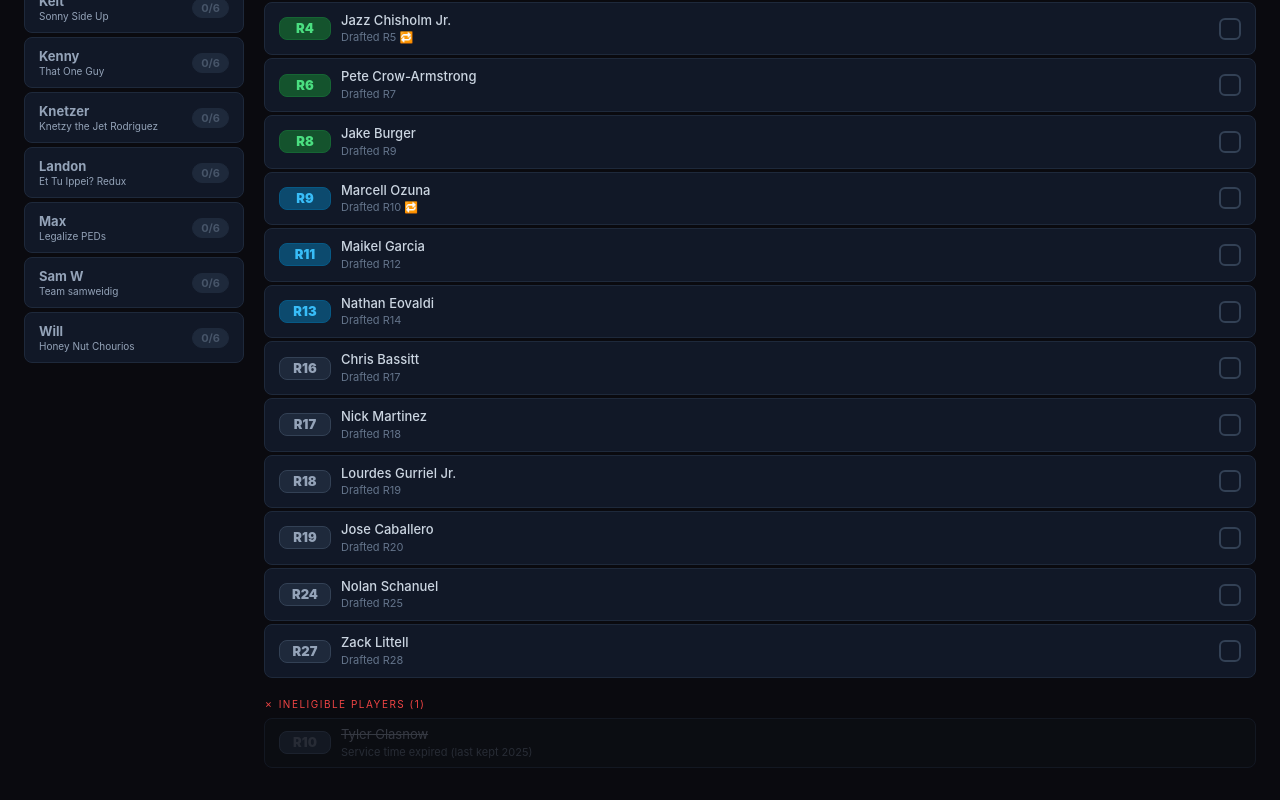
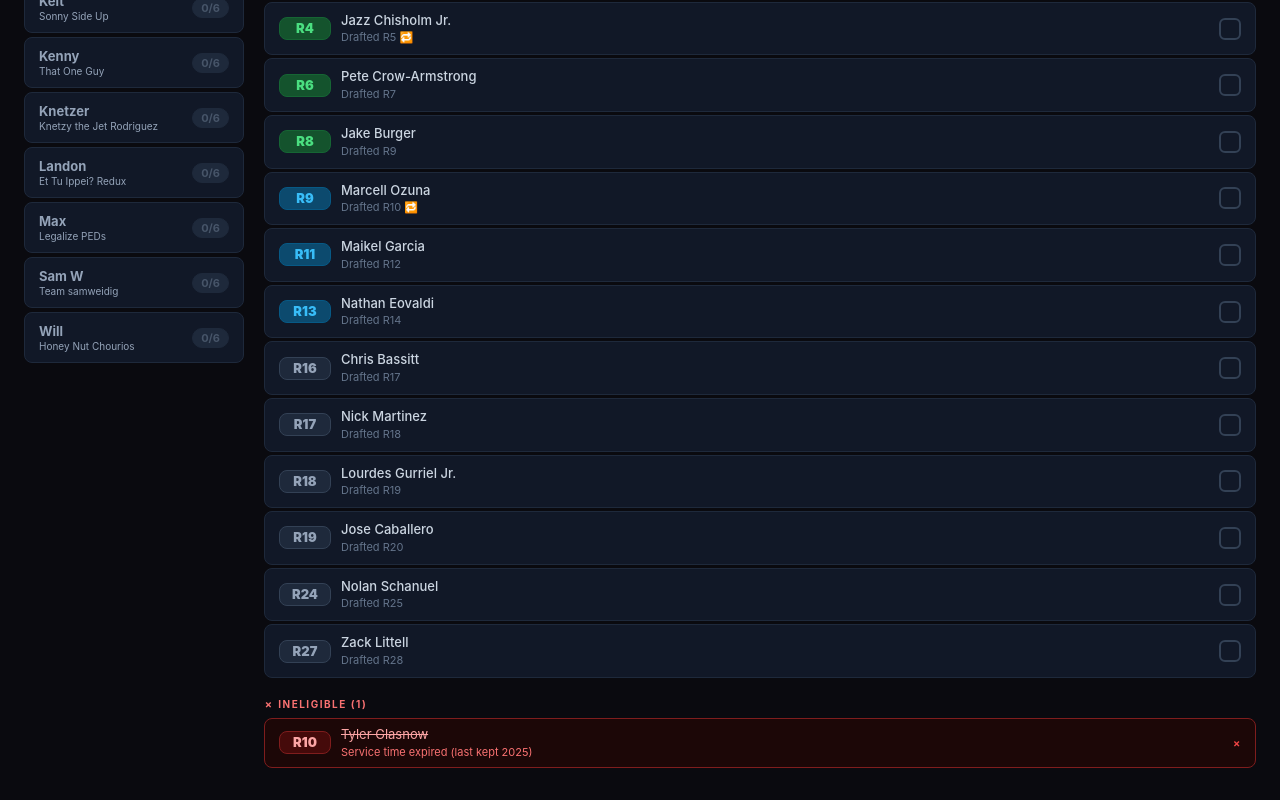
Before and after one commit to chasevandiver/fantasybaseballkeepers, a React (Vite) app: page / in a window 1280 px wide. Shown: the part 452-1252 px from the top of the page. Built offline with nearby package versions, Linux system fonts and the light colour scheme.

Commit message:
Update App.jsx

```diff
--- a/src/App.jsx
+++ b/src/App.jsx
@@ -740,10 +740,10 @@ export default function KeeperManager() {
             {/* FRANCHISE TAG ELIGIBLE SECTION */}
             {ineligiblePlayers.some(p => p.ft_eligible) && (
               <>
-                <div style={{ fontSize: 10, letterSpacing: "0.15em", color: "#a855f7", textTransform: "uppercase", marginBottom: 8 }}>
-                  ⭐ Franchise Tag Available — Check to activate &amp; unlock eligibility
+                <div style={{ fontSize: 10, letterSpacing: "0.15em", color: "#d8b4fe", textTransform: "uppercase", marginBottom: 8, fontWeight: 700 }}>
+                  ⭐ Franchise Tag Available
                 </div>
-                <div style={{ display: "flex", flexDirection: "column", gap: 3, marginBottom: 20 }}>
+                <div style={{ display: "flex", flexDirection: "column", gap: isMobile ? 4 : 3, marginBottom: 20 }}>
                   {ineligiblePlayers.filter(p => p.ft_eligible).map(p => {
                     const ftOn = currentFT.has(p.player);
                     const isSelected = currentSelections.has(p.player);
@@ -753,44 +753,47 @@ export default function KeeperManager() {
                       <div key={p.player} style={{
                         padding: isMobile ? "10px 12px" : "10px 14px", borderRadius: 8,
                         cursor: ftOn ? "pointer" : "default",
-                        border: ftOn && isSelected ? `1px solid #a855f766` : ftOn ? "1px solid #a855f733" : "1px solid #2d1b69",
-                        background: ftOn && isSelected ? "#1e1b4b" : ftOn ? "#13111f" : "#0d0b16",
+                        border: ftOn && isSelected ? "1px solid #a855f7" : ftOn ? "1px solid #7c3aed" : "1px solid #581c87",
+                        background: ftOn && isSelected ? "#2e1065" : ftOn ? "#1a0a38" : "#130720",
                         display: "flex", alignItems: "center", gap: 10,
                       }}
                         onClick={() => { if (ftOn) { const disabled = !isSelected && currentSelections.size >= MAX_KEEPERS; if (!disabled) toggleKeeper(p.player); } }}
                       >
-                        {/* FT Toggle */}
+                        {/* FT Toggle switch */}
                         <div onClick={(e) => toggleFranchiseTag(p.player, e)} style={{
-                          width: 44, height: 24, borderRadius: 12, cursor: "pointer", flexShrink: 0,
-                          background: ftOn ? "#a855f7" : "#1e293b", border: `2px solid ${ftOn ? "#a855f7" : "#334155"}`,
+                          width: 44, height: 26, borderRadius: 13, cursor: "pointer", flexShrink: 0,
+                          background: ftOn ? "#9333ea" : "#312e81",
+                          border: `2px solid ${ftOn ? "#c084fc" : "#4338ca"}`,
                           display: "flex", alignItems: "center", padding: "0 3px",
                           transition: "all 0.2s",
                           justifyContent: ftOn ? "flex-end" : "flex-start"
                         }}>
-                          <div style={{ width: 16, height: 16, borderRadius: "50%", background: "#fff" }} />
+                          <div style={{ width: 16, height: 16, borderRadius: "50%", background: ftOn ? "#fff" : "#a5b4fc" }} />
                         </div>
-                        {/* Checkbox (only active if FT on) */}
-                        {ftOn && (
-                          <div style={{
-                            width: 18, height: 18, borderRadius: 4, border: `2px solid ${isSelected ? "#a855f7" : "#334155"}`,
-                            background: isSelected ? "#a855f7" : "transparent",
-                            display: "flex", alignItems: "center", justifyContent: "center", flexShrink: 0
-                          }}>
-                            {isSelected && <span style={{ color: "#fff", fontSize: 11 }}>✓</span>}
-                          </div>
-                        )}
-                        {/* Round badge left */}
-                        <div style={{ ...roundStyle(p.keeper_cost), borderRadius: 8, padding: isMobile ? "6px 0" : "4px 0", minWidth: isMobile ? 46 : 52, textAlign: "center", flexShrink: 0, opacity: ftOn ? 1 : 0.35 }}>
+                        {/* Round badge */}
+                        <div style={{ ...roundStyle(p.keeper_cost), borderRadius: 8, padding: isMobile ? "6px 0" : "4px 0", minWidth: isMobile ? 46 : 52, textAlign: "center", flexShrink: 0, opacity: ftOn ? 1 : 0.5 }}>
                           <div style={{ fontSize: isMobile ? 14 : 13, fontWeight: 900, lineHeight: 1 }}>R{p.keeper_cost}</div>
                           {hasMissing && <div style={{ fontSize: 9, marginTop: 2 }}>🚫</div>}
                         </div>
+                        {/* Player info */}
                         <div style={{ flex: 1, minWidth: 0 }}>
-                          <div style={{ fontSize: isMobile ? 14 : 13, fontWeight: 600, color: ftOn ? "#c4b5fd" : "#6d28d9", lineHeight: 1.2 }}>{p.player}</div>
-                          <div style={{ fontSize: 11, color: ftOn ? "#a855f7" : "#4c1d95", marginTop: 2 }}>
-                            ⭐ FT · R{p.round_2025}{p.was_keeper_2025 ? " 🔁" : ""}
-                            {!ftOn && <span style={{ color: "#7c3aed" }}> — toggle to activate</span>}
+                          <div style={{ fontSize: isMobile ? 14 : 13, fontWeight: 700, color: ftOn ? "#e9d5ff" : "#a78bfa", lineHeight: 1.2 }}>{p.player}</div>
+                          <div style={{ fontSize: 11, marginTop: 2, color: ftOn ? "#c084fc" : "#7c3aed" }}>
+                            ⭐ FT · Drafted R{p.round_2025}{p.was_keeper_2025 ? " 🔁" : ""}
+                            {!ftOn && <span style={{ color: "#a78bfa" }}> — flip toggle to activate</span>}
                           </div>
                         </div>
+                        {/* Checkbox when FT is on */}
+                        {ftOn && (
+                          <div style={{
+                            width: 22, height: 22, borderRadius: 6, flexShrink: 0,
+                            border: `2px solid ${isSelected ? "#a855f7" : "#6d28d9"}`,
+                            background: isSelected ? "#9333ea" : "transparent",
+                            display: "flex", alignItems: "center", justifyContent: "center",
+                          }}>
+                            {isSelected && <span style={{ color: "#fff", fontSize: 13, fontWeight: 900 }}>✓</span>}
+                          </div>
+                        )}
                       </div>
                     );
                   })}
@@ -801,26 +804,28 @@ export default function KeeperManager() {
             {/* INELIGIBLE SECTION */}
             {ineligiblePlayers.filter(p => !p.ft_eligible).length > 0 && (
               <>
-                <div style={{ fontSize: 10, letterSpacing: "0.15em", color: "#ef4444", textTransform: "uppercase", marginBottom: 8 }}>
-                  ✗ Ineligible Players ({ineligiblePlayers.filter(p => !p.ft_eligible).length})
+                <div style={{ fontSize: 10, letterSpacing: "0.15em", color: "#f87171", textTransform: "uppercase", marginBottom: 8, fontWeight: 700 }}>
+                  ✗ Ineligible ({ineligiblePlayers.filter(p => !p.ft_eligible).length})
                 </div>
-                <div style={{ display: "flex", flexDirection: "column", gap: 3 }}>
+                <div style={{ display: "flex", flexDirection: "column", gap: isMobile ? 4 : 3 }}>
                   {ineligiblePlayers.filter(p => !p.ft_eligible).map(p => (
                     <div key={p.player} style={{
-                      padding: isMobile ? "8px 12px" : "8px 14px", borderRadius: 8, opacity: 0.45,
-                      border: "1px solid #1e293b", background: "#0d1117",
+                      padding: isMobile ? "8px 12px" : "8px 14px", borderRadius: 8,
+                      border: "1px solid #7f1d1d",
+                      background: "#1c0707",
                       display: "flex", alignItems: "center", gap: 10,
                     }}>
-                      {/* Round badge */}
-                      <div style={{ background: "#1e293b", border: "1px solid #334155", borderRadius: 8, padding: isMobile ? "6px 0" : "4px 0", minWidth: isMobile ? 46 : 52, textAlign: "center", flexShrink: 0 }}>
-                        <div style={{ fontSize: isMobile ? 14 : 13, fontWeight: 900, color: "#4b5563", lineHeight: 1 }}>R{p.keeper_cost}</div>
+                      {/* Round badge — muted red tint */}
+                      <div style={{ background: "#450a0a", border: "1px solid #7f1d1d", borderRadius: 8, padding: isMobile ? "6px 0" : "4px 0", minWidth: isMobile ? 46 : 52, textAlign: "center", flexShrink: 0 }}>
+                        <div style={{ fontSize: isMobile ? 14 : 13, fontWeight: 900, color: "#fca5a5", lineHeight: 1 }}>R{p.keeper_cost}</div>
                       </div>
                       <div style={{ flex: 1, minWidth: 0 }}>
-                        <div style={{ fontSize: isMobile ? 14 : 13, color: "#6b7280", textDecoration: "line-through", lineHeight: 1.2 }}>{p.player}</div>
-                        <div style={{ fontSize: 11, color: "#4b5563", marginTop: 2 }}>
-                          {p.ft_maxed ? "⭐ FT maxed" : p.ineligible_reason?.split("—")[0].trim() || "Ineligible"}
+                        <div style={{ fontSize: isMobile ? 14 : 13, color: "#fca5a5", textDecoration: "line-through", lineHeight: 1.2 }}>{p.player}</div>
+                        <div style={{ fontSize: 11, color: "#f87171", marginTop: 2 }}>
+                          {p.ft_maxed ? "⭐ FT maxed (5 seasons)" : p.ineligible_reason?.split("—")[0].trim() || "Service time expired"}
                         </div>
                       </div>
+                      <div style={{ fontSize: 10, color: "#ef4444", fontWeight: 700 }}>✗</div>
                     </div>
                   ))}
                 </div>
```
